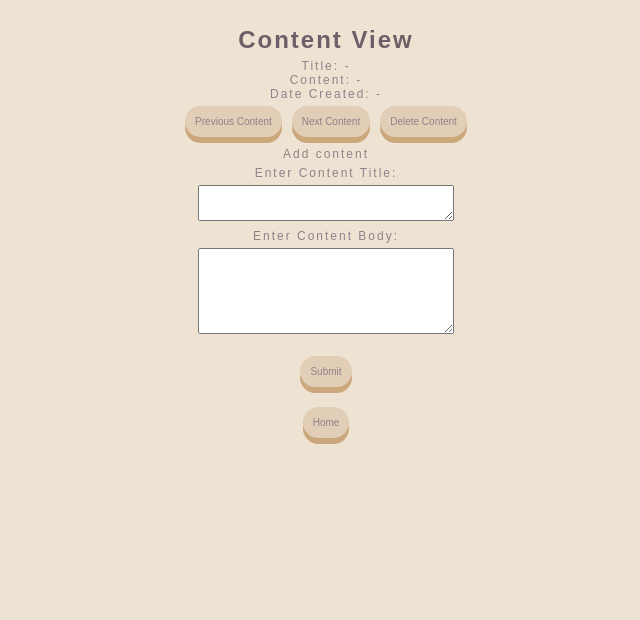
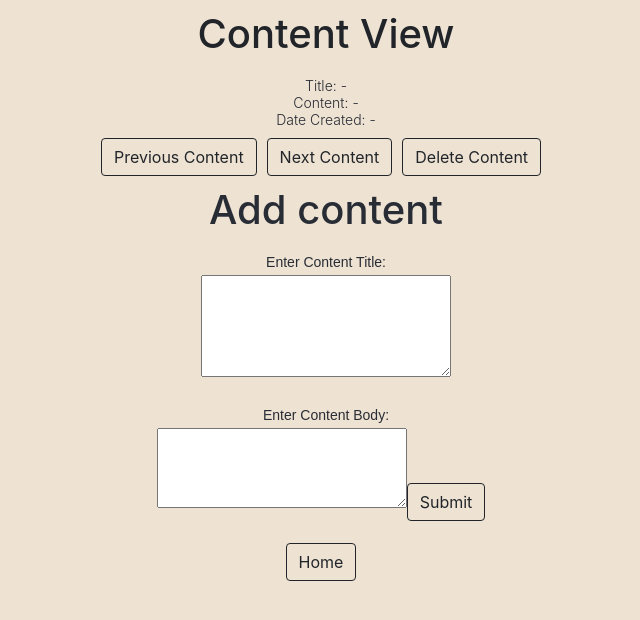
Before and after one commit to dm-devtech/content-management, a React (Create React App) app in the folder Client/cms/: page /content in a window 1280 px wide. Shown: the top 620 px of the page, without its empty margins (314-954 px from the left). Built offline with nearby package versions, Linux system fonts and the light colour scheme; no server answers; the HTML template or start-up script is replaced by a standard one.

Commit message:
added boostrap branch

```diff
--- a/Client/cms/package.json
+++ b/Client/cms/package.json
@@ -6,7 +6,9 @@
     "@testing-library/jest-dom": "^5.12.0",
     "@testing-library/react": "^11.2.6",
     "@testing-library/user-event": "^13.1.8",
+    "bootstrap": "^5.1.0",
     "react": "^17.0.2",
+    "react-bootstrap": "^1.6.1",
     "react-dom": "^17.0.2",
     "react-router-dom": "^5.2.0",
     "react-scripts": "^4.0.3",
--- a/Client/cms/src/App.css
+++ b/Client/cms/src/App.css
@@ -36,3 +36,18 @@
     transform: rotate(360deg);
   }
 }
+
+.btn, .btn-outline-secondary {
+  margin-right: 10px;
+  margin-top: 10px;
+}
+
+.lead {
+  margin-top: 20px;
+  font-size: 14px;
+  color: #282c34;
+}
+
+.h1 {
+  margin-top: 10px;
+}
--- a/Client/cms/src/App.js
+++ b/Client/cms/src/App.js
@@ -6,7 +6,7 @@ import AllContent from './Pages/AllContent';
 import AddContent from './Pages/AddContent';
 import AddUser from './Pages/AddUser';
 import AllUsers from './Pages/AllUsers';
-import Footer from './components/Footer.js'
+import Footer from './Pages/Footer.js'
 
 class App extends Component {
   render() {
--- a/Client/cms/src/Pages/AddContent.js
+++ b/Client/cms/src/Pages/AddContent.js
@@ -1,5 +1,5 @@
 import React, { useState, useEffect } from 'react';
-import Footer from '../components/Footer.js'
+import Footer from './Footer.js'
 
 const AddContent = () => {
   const [list, setList] = useState([])
@@ -10,7 +10,7 @@ const AddContent = () => {
 
   useEffect(() => {
     async function setContentList() {
-      const content = await retrieveContent()
+      const content = await retrieveContent() === undefined ? [] : await retrieveContent()
       const ids = await contentIds()
       setList(content[0])
       setCurrentContent(ids[0])
@@ -30,7 +30,7 @@ const AddContent = () => {
   }
 
   async function contentIds() {
-    const allContent = await retrieveContent()
+    const allContent = await retrieveContent() === undefined ? [] : await retrieveContent()
     const sortedIds = allContent.map(content => content.content_id).sort((a,b)=> a-b)
     return sortedIds
   }
@@ -87,43 +87,42 @@ const AddContent = () => {
   }
 
     return (
-      <div className='Header'> Content View
-        <div className='body-text' data-testid='info'>
+      <div className="h1"> Content View
+        <div className='lead' data-testid='info'>
           Title: {list === undefined || list.length === 0 ? "-" : list.title}
           <br/>
           Content: {list === undefined || list.length === 0 ? "-" : list.content}
           <br/>
           Date Created: {list === undefined || list.length === 0 ? "-" : list.date_created.toString().slice(0, 10)}
           <br/>
-          <button className="add-button" onClick={() => moveContent("previous")}>
+          <button className="btn btn-outline-dark" onClick={() => moveContent("previous")}>
             Previous Content </button>
-          <button className="add-button" onClick={() => moveContent("next")}>
+          <button className="btn btn-outline-dark" onClick={() => moveContent("next")}>
             Next Content </button>
-          <button className="add-button" onClick={() => deleteContent()}>
+          <button className="btn btn-outline-dark" onClick={() => deleteContent()}>
             Delete Content </button>
-            <div className='body-text'>
+            <br />
+            <div className='h1'>
               Add content
               <form onSubmit={mySubmitHandler}>
-                <p>Enter Content Title:</p>
+                <p className='lead'>Enter Content Title:</p>
                 <textarea
                   name='title'
                   data-testid="title"
                   onChange={myChangeHandler}
                   style={{width: "250px"}}
                 />
-                <p>Enter Content Body:</p>
+                <p className='lead'>Enter Content Body:</p>
                 <textarea
                   name='content'
                   data-testid="body"
                   onChange={myChangeHandler}
                   style={{width: "250px", height: "80px"}}
                 />
-                <br/>
-                <br/>
                 <input
                   type='submit'
+                  className="btn btn-outline-dark"
                   data-testid="Submit"
-                  className="add-button"
                 />
               </form>
             </div>
--- a/Client/cms/src/Pages/AddUser.js
+++ b/Client/cms/src/Pages/AddUser.js
@@ -1,5 +1,5 @@
 import React, { useState, useEffect } from 'react';
-import Footer from '../components/Footer.js'
+import Footer from './Footer.js'
 
 const AddUser = () => {
   const [list, setList] = useState([])
@@ -11,7 +11,7 @@ const AddUser = () => {
 
   useEffect(() => {
     async function setUserList() {
-      const users = await retrieveUsers()
+      const users = await retrieveUsers() === undefined ? [] : await retrieveUsers()
       const ids = await userIds()
       setList(users[0])
       setCurrentUser(ids[0])
@@ -31,7 +31,7 @@ const AddUser = () => {
   }
 
   async function userIds() {
-    const allUsers = await retrieveUsers()
+    const allUsers = await retrieveUsers() === undefined ? [] : await retrieveUsers()
     const sortedIds = allUsers.map(user => user.user_id).sort((a,b)=> a-b)
     return sortedIds
   }
@@ -89,47 +89,47 @@ const AddUser = () => {
   }
 
     return (
-      <div className='Header'> User View
-        <div className='body-text'>
+      <div className='h1'> User View
+        <div className='lead'>
           User Email: {list === undefined || list.length === 0 ? "-" : list.email}
           <br/>
           User Role: {list === undefined || list.length === 0 ? "-" : list.role}
           <br/>
           Date Created: {list === undefined || list.length === 0 ? "-" : list.date_created.toString().slice(0, 10)}
           <br/>
-          <button className="add-button" onClick={() => switchUser("previous")}>
+          <button className="btn btn-outline-dark" onClick={() => switchUser("previous")}>
             Previous User </button>
-          <button className="add-button" onClick={() => switchUser("next")}>
+          <button className="btn btn-outline-dark" onClick={() => switchUser("next")}>
             Next User </button>
-          <button className="add-button" onClick={() => deleteUser()}>
+          <button className="btn btn-outline-dark" onClick={() => deleteUser()}>
             Delete User </button>
-            <div className='body-text'>
+            <div className='h1'>
               Add User
               <form onSubmit={mySubmitHandler}>
-                <p>Enter User Email:</p>
+                <p className='lead'>Enter User Email:</p>
                   <textarea
                     name='email'
                     onChange={myChangeHandler}
-                    style={{width: "200px"}}
+                    style={{width: "220px", height: "35px"}}
                   />
                 <p>Enter User Password:</p>
                   <input
                     name='password'
                     type='password'
                     onChange={myChangeHandler}
-                    style={{width: "200px"}}
+                    style={{width: "220px", height: "35px"}}
                   />
                 <p>Enter User Role:</p>
                   <textarea
                     name='role'
                     onChange={myChangeHandler}
-                    style={{width: "200px"}}
+                    style={{width: "220px", height: "35px"}}
                   />
                 <br/>
                   <input
                     type='submit'
                     data-testid='Submit'
-                    className='add-button'
+                    className="btn btn-outline-dark"
                   />
               </form>
             </div>
--- a/Client/cms/src/Pages/AllContent.js
+++ b/Client/cms/src/Pages/AllContent.js
@@ -1,5 +1,5 @@
 import React, { useState, useEffect } from 'react';
-import Footer from '../components/Footer.js'
+import Footer from './Footer.js'
 
 const AllContent = () => {
   const [list, setList] = useState("")
@@ -40,10 +40,10 @@ const AllContent = () => {
   }
 
     return (
-      <div className='Header'>
+      <div className='h1'>
         Content View
         <br/>
-        <div className='body-text' data-testid='content'>
+        <div className='lead' data-testid='content'>
         {list === undefined || list.length === 0 ? "No Content" :
         <ul>
           {list.map(content => (
@@ -54,7 +54,7 @@ const AllContent = () => {
               <br/>
               Date Created: {content.date_created.toString().slice(0, 10)}
               <br/>
-              <button className="add-button" data-testid='delete-button' onClick={()=> deleteContent(content.content_id)}>
+              <button className="btn btn-outline-dark" data-testid='delete-button' onClick={()=> deleteContent(content.content_id)}>
               Delete Content </button>
             </li>
           ))}
--- a/Client/cms/src/Pages/AllUsers.js
+++ b/Client/cms/src/Pages/AllUsers.js
@@ -1,5 +1,5 @@
 import React, { useState, useEffect } from 'react';
-import Footer from '../components/Footer.js'
+import Footer from './Footer.js'
 
 const AllUsers = () => {
   const [list, setList] = useState("")
@@ -40,10 +40,10 @@ const AllUsers = () => {
   }
 
     return (
-      <div className='Header'>
+      <div className='h1'>
         User View
         <br/>
-          <div className='body-text' data-testid="user" >
+          <div className='lead' data-testid="user" >
         {list === undefined || list.length === 0 ? "No Users" :
         <ul>
         {list.map(user => (
@@ -53,7 +53,7 @@ const AllUsers = () => {
              User Role: {user.role}
              <br/>
               Date Created: {user.date_created.toString().slice(0,10)}
-              <button data-testid="delete-button" className="add-button" onClick={() => deleteUser(user.user_id)}>
+              <button data-testid="delete-button" className="btn btn-outline-dark" onClick={() => deleteUser(user.user_id)}>
               Delete User </button>
             </li>
           ))}
--- a/Client/cms/src/components/Footer.js
+++ b/Client/cms/src/Pages/Footer.js
@@ -5,7 +5,7 @@ import {  } from "react-router-dom"
 const Footer = ({props}) => {
   return (
     <div>
-      <Link to="/"><button onClick={props} className='add-button' alt="home-icon">Home</button>
+      <Link to="/"><button onClick={props} className="btn btn-outline-dark" alt="home-icon">Home</button>
       </Link>
     </div>
   )
--- a/Client/cms/src/Pages/Home.js
+++ b/Client/cms/src/Pages/Home.js
@@ -12,22 +12,22 @@ const LinkButton = ({location, handleClick, label, className, children}) => (
 const Home = ({props}) =>
    (
     <div>
-      <h1>Content Manager</h1>
+      <h1 class="h1">Content Manager</h1>
       {/* Link to List.js */}
       <div>
-        <LinkButton className='home-button' location='./content/all' label='all-content' handleClick={props} children='All Content'>
+        <LinkButton className="btn btn-outline-dark" location='./content/all' label='all-content' handleClick={props} children='All Content'>
           All Content
         </LinkButton>
 
-        <LinkButton className='home-button' location='./content/' label='add-content' handleClick={props} children='Add Content'>
+        <LinkButton className="btn btn-outline-dark" location='./content/' label='add-content' handleClick={props} children='Add Content'>
           Add Content
         </LinkButton>
 
-        <LinkButton className='home-button' location='./users/all' label='all-users' handleClick={props} children='All Users'>
+        <LinkButton className="btn btn-outline-dark" location='./users/all' label='all-users' handleClick={props} children='All Users'>
           All Users
         </LinkButton>
 
-        <LinkButton className='home-button' location='./users/' label='add-users' handleClick={props} children='Add User'>
+        <LinkButton className="btn btn-outline-dark" location='./users/' label='add-users' handleClick={props} children='Add User'>
           Add User
         </LinkButton>
       </div>
--- a/Client/cms/src/index.js
+++ b/Client/cms/src/index.js
@@ -1,6 +1,7 @@
 import React from 'react';
 import { render } from 'react-dom';
 import { BrowserRouter } from 'react-router-dom';
+import '../node_modules/bootstrap/dist/css/bootstrap.min.css';
 import './styling/formatting.css';
 
 import './index.css';
--- a/package.json
+++ b/package.json
@@ -7,6 +7,7 @@
     "@babel/core": "^7.14.0",
     "@babel/preset-env": "^7.14.1",
     "babel-jest": "^26.6.3",
+    "bootstrap": "^5.1.0",
     "dotenv": "^9.0.2",
     "express": "^4.17.1",
     "pg": "^8.6.0",
```
Also changed, not shown: 13 other files (tests, documents, lock files or other folders).
